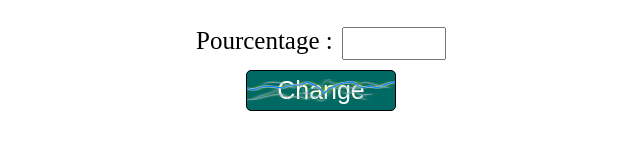
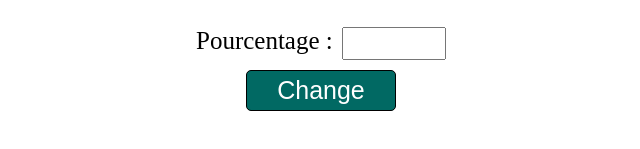
Before and after one commit to AinaHerizo/progressDynamicBar, a plain HTML site: page index.html in a window 1280 px wide. Shown: the part 225-374 px from the top of the page, 319-959 px from the left. Drawn offline with Linux system fonts and the light colour scheme.

Commit message:
Remove SVG

```diff
--- a/index.html
+++ b/index.html
@@ -16,23 +16,7 @@
             <label for="numberChange">Pourcentage : </label>
             <input type="number" name="" id="numberChange" min="0" max="100">
         </div>
-        <button id="changeValue">Change
-            <svg viewBox="0 0 25 5" class="ligthning">
-
-                <!-- filtres -->
-                <defs>
-                    <!-- Définition du filtre de glow -->
-                    <filter id="glow" color-interpolation-filters="linearRGB" filterUnits="objectBoundingBox" primitiveUnits="userSpaceOnUse">
-                        <feDropShadow stdDeviation=".5 0" in="SourceGraphic" dx="0" dy="0" flood-color="#fff700" flood-opacity="1" x="0%" y="0%" width="100%" height="100%" result="dropShadow"/>
-                    </filter>
-                </defs>
-                <!-- end filtres -->
-                <path d="M 0 2 C 2 3 1 1 6 2 C 8 1 9 2 10 1 C 14 2 12 4 14 2 C 15.3333 1.6667 15 1 18 1 C 20 3 20 1 22 2 C 23 1.6667 24 1 25 1" fill="none" stroke-width=".3" class="spark" filter="url(#glow)"></path>
-                <path d="M 2 2 C 2.6667 1.6667 3 1 4 1 C 7 1 7 2 8 2 C 10 0 9 3 10 3 C 11 1 12 3 13 1 C 13.3333 1 14 0 14 1 C 15 1 15 2 17 2 C 19 2 19 1 20 1 L 24 2" fill="none" stroke-width=".1" class="spark" filter="url(#glow)"></path>
-                <path d="M 0 4 C 2 4 4 3 6 3 C 7 4 9 3 10 4 L 9 3 C 11 2 12 5 13 4 C 15 2 14 2 15 2 C 16 2 16 3 17 3" fill="none"  stroke-width=".1" class="spark" filter="url(#glow)"></path>
-                <path d="M 1 4 C 2 3 5 3 5 2 C 5 4 7 3 7 4 M 10 4 C 11 3 11 4 13 3 M 17 3 C 18 2 17.6667 2.3333 19 2 M 17 3 C 19 2 18.3333 3.6667 21 3 M 19 3 C 21 4 17 3 20 4" fill="none" stroke-width=".1" class="spark" filter="url(#glow)"></path>
-            </svg>
-        </button>
+        <button id="changeValue">Change</button>
     </form>
     <script src="js/index.js"></script>
 </body>
```
